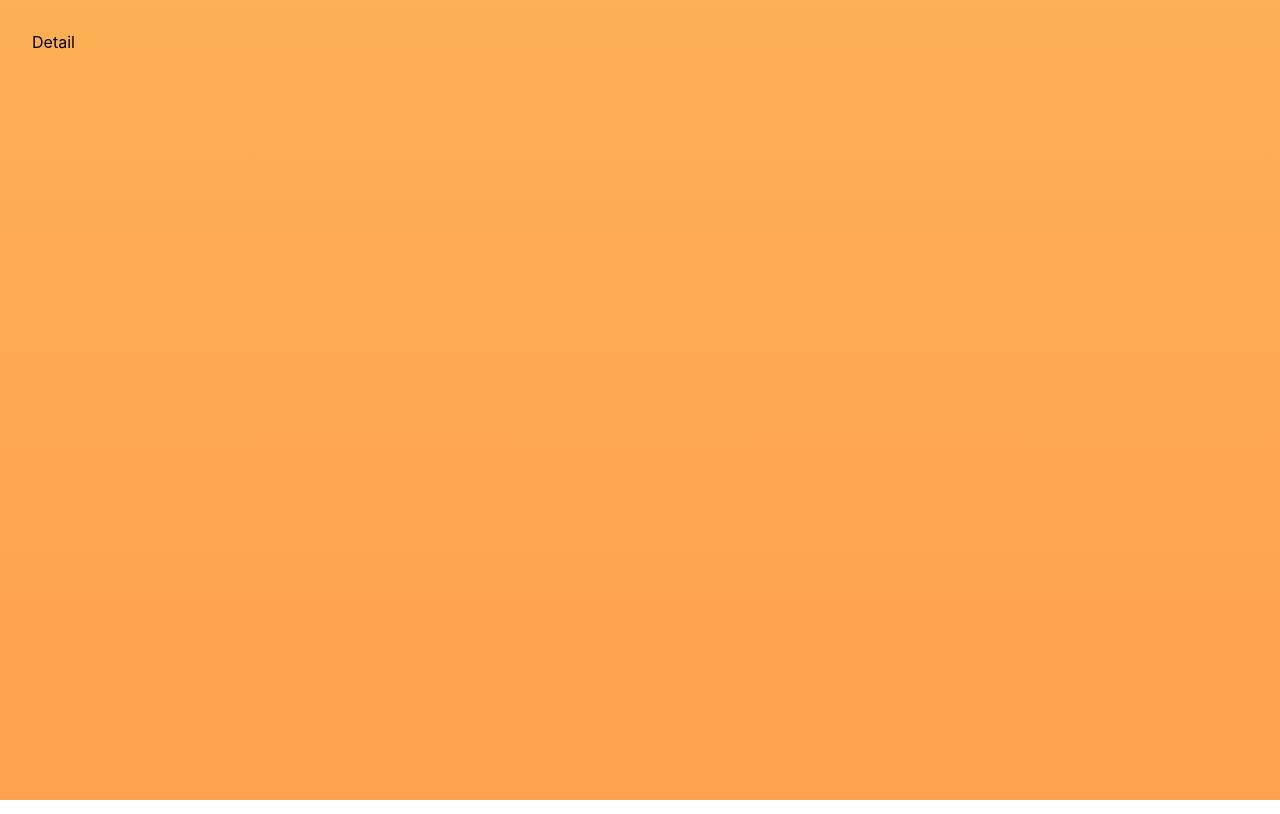
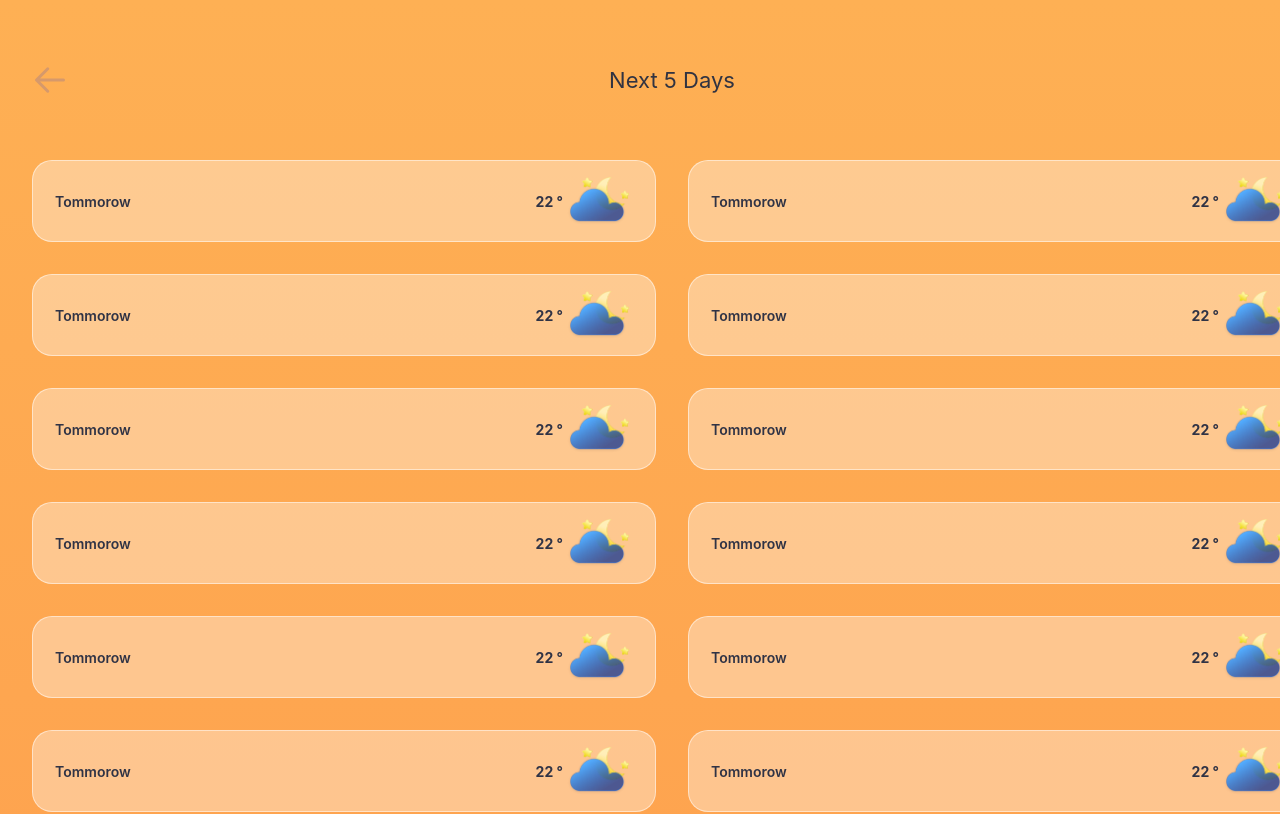
Before and after one commit to silentdev92/weather-app-client, a React (Vite) app: page /1/details in a window 1280 px wide. Shown: the top 814 px of the page. Built offline with nearby package versions, Linux system fonts and the light colour scheme.

Commit message:
feat: Created Details page grid layout

```diff
--- a/src/pages/Details/Details.module.sass
+++ b/src/pages/Details/Details.module.sass
@@ -0,0 +1,28 @@
+.root
+    .nav
+        height: 96px
+        display: flex
+        align-items: center
+        .icon
+            width: 36px
+            height: 36px
+            cursor: pointer
+            color: #D6996B
+            transition: color 0.3s linear
+            &:hover
+                color: #313341
+        .title
+            flex-grow: 1
+            text-align: center
+            font-weight: 400
+            font-size: 22px
+            color: #313341
+            padding-right: 36px
+    .main
+        display: grid
+        grid-template-columns: repeat(2, 1fr)
+        grid-auto-rows: auto
+        column-gap: 32px
+        row-gap: 32px
+        align-items: center
+        padding-top: 32px
--- a/src/pages/Details/Details.tsx
+++ b/src/pages/Details/Details.tsx
@@ -1,7 +1,37 @@
 import React, { FC } from 'react'
+import { ForecastDetailCard } from '../../components/ForecastDetailCard'
+import styles from './Details.module.sass'
 
 const Detail: FC = () => {
-  return <div>Detail</div>
+  return (
+    <div className={styles.root}>
+      <div className={styles.nav}>
+        <div className={styles.icon}>
+          <svg
+            xmlns="http://www.w3.org/2000/svg"
+            fill="none"
+            viewBox="0 0 24 24"
+            strokeWidth={2}
+            stroke="currentColor"
+          >
+            <path
+              strokeLinecap="round"
+              strokeLinejoin="round"
+              d="M10.5 19.5L3 12m0 0l7.5-7.5M3 12h18"
+            />
+          </svg>
+        </div>
+        <div className={styles.title}>Next 5 Days</div>
+      </div>
+      <div className={styles.main}>
+        {[...Array(16)].map((_, idx) => (
+          <div key={idx}>
+            <ForecastDetailCard />
+          </div>
+        ))}
+      </div>
+    </div>
+  )
 }
 
 export default Detail
```
